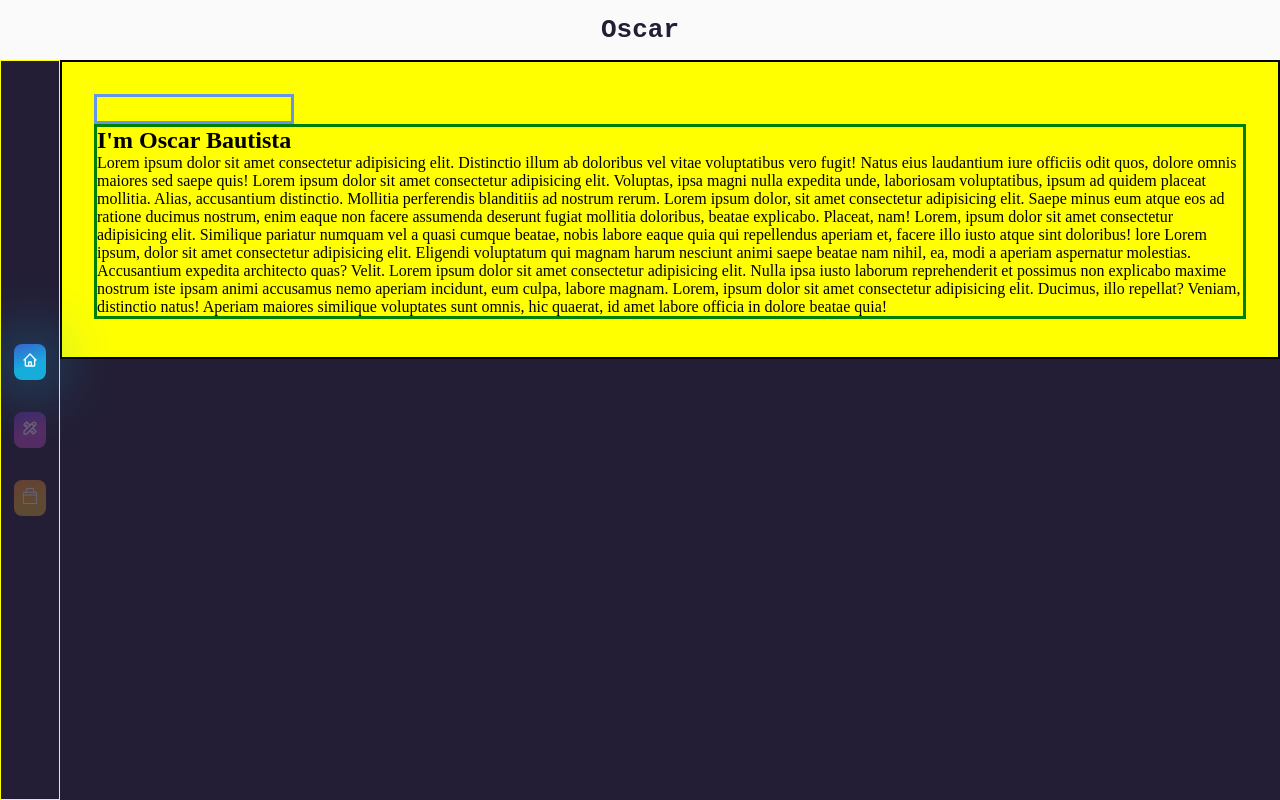
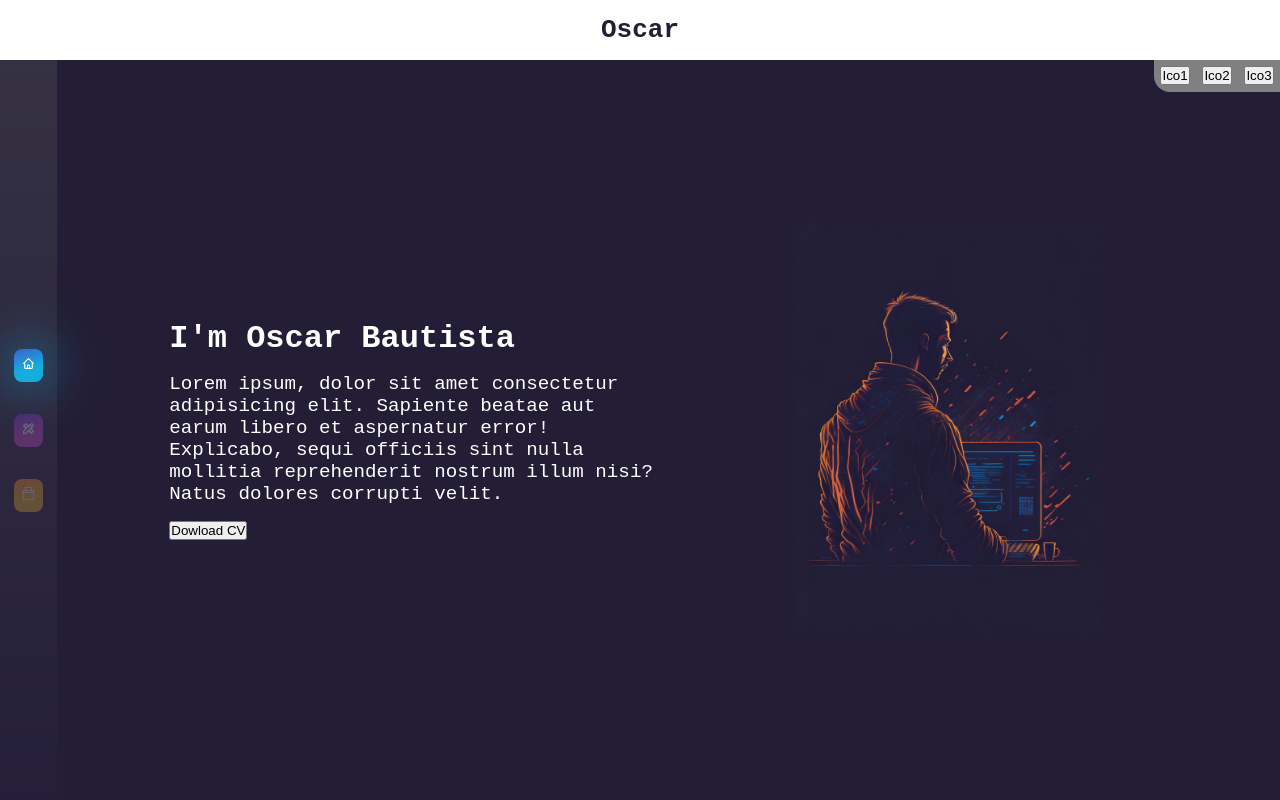
Before and after one commit to OscarCodev/my-portafolio, a React (Vite) app: page / in a window 1280 px wide. Built offline with nearby package versions, Linux system fonts and the light colour scheme.

Commit message:
añadiendo estilos principales

```diff
--- a/src/components/GlobalStyle.jsx
+++ b/src/components/GlobalStyle.jsx
@@ -1,4 +1,4 @@
-import {createGlobalStyle} from 'styled-components'
+import { createGlobalStyle } from "styled-components";
 
 export const GlobalStyle = createGlobalStyle`
     *{
@@ -6,4 +6,26 @@ export const GlobalStyle = createGlobalStyle`
         padding: 0;
         box-sizing: border-box;
     }
-`
+    body{
+        font-family: monospace;
+    }
+    ::-webkit-scrollbar{
+        width: .4rem;
+    }
+    ::-webkit-scrollbar-thumb{
+        background-color: rgba(255,255,255,0.07);
+        border-radius: 4px;
+        &:hover{
+            background-color: rgba(255,255,255,0.09)
+        }
+    }
+    ::-webkit-scrollbar-track{
+        background: rgb(41, 32, 74);
+        background: linear-gradient(
+            0deg,
+            rgba(41, 32, 74, 0.26) 0%,
+            rgba(105, 105, 105, 0.26) 100%
+        );
+    }
+
+`;
--- a/src/components/pages/HomeScreen.jsx
+++ b/src/components/pages/HomeScreen.jsx
@@ -6,49 +6,74 @@ import imagenProgramador from "../../assets/Programer.jpg";
 export default function HomeScreen() {
   return (
     <ContainerPrincipal>
-      <ContenedorIcons />
       <Presentacion>
         <h2>I'm Oscar Bautista</h2>
-        <p>Lorem ipsum dolor sit amet consectetur adipisicing elit. Distinctio illum ab doloribus vel vitae voluptatibus vero fugit! Natus eius laudantium iure officiis odit quos, dolore omnis maiores sed saepe quis! Lorem ipsum dolor sit amet consectetur adipisicing elit. Voluptas, ipsa magni nulla expedita unde, laboriosam voluptatibus, ipsum ad quidem placeat mollitia. Alias, accusantium distinctio. Mollitia perferendis blanditiis ad nostrum rerum. Lorem ipsum dolor, sit amet consectetur adipisicing elit. Saepe minus eum atque eos ad ratione ducimus nostrum, enim eaque non facere assumenda deserunt fugiat mollitia doloribus, beatae explicabo. Placeat, nam! Lorem, ipsum dolor sit amet consectetur adipisicing elit. Similique pariatur numquam vel a quasi cumque beatae, nobis labore eaque quia qui repellendus aperiam et, facere illo iusto atque sint doloribus! lore
-          Lorem ipsum, dolor sit amet consectetur adipisicing elit. Eligendi voluptatum qui magnam harum nesciunt animi saepe beatae nam nihil, ea, modi a aperiam aspernatur molestias. Accusantium expedita architecto quas? Velit. Lorem ipsum dolor sit amet consectetur adipisicing elit. Nulla ipsa iusto laborum reprehenderit et possimus non explicabo maxime nostrum iste ipsam animi accusamus nemo aperiam incidunt, eum culpa, labore magnam.
-          Lorem, ipsum dolor sit amet consectetur adipisicing elit. Ducimus, illo repellat? Veniam, distinctio natus! Aperiam maiores similique voluptates sunt omnis, hic quaerat, id amet labore officia in dolore beatae quia!
+        <p>
+          Lorem ipsum, dolor sit amet consectetur adipisicing elit. Sapiente
+          beatae aut earum libero et aspernatur error! Explicabo, sequi officiis
+          sint nulla mollitia reprehenderit nostrum illum nisi? Natus dolores
+          corrupti velit.
         </p>
+        <button>Dowload CV</button>
       </Presentacion>
       <ContenedorImg>
-
+        <img src={imagenProgramador} alt="programador" />
       </ContenedorImg>
     </ContainerPrincipal>
   );
 }
 
-//Necesariamente deben de tener este componente todas
-//las pantallas
 const ContainerPrincipal = styled.div`
-  //flex-grow: 1;
   height: auto;
   display: flex;
   flex-direction: column;
-  padding: 2rem;
-  background-color: yellow;
-  border: 2px solid black;
-  overflow-y: auto;
+  @media (min-width: 992px) {
+    height: calc(100vh - 60px);
+    flex-direction: row;
+    justify-content: center;
+    padding: 0 5rem;
+  }
 `;
 
-const ContenedorIcons = styled.div`
-  width: 200px;
-  height: 30px;
-  border: 3px solid cornflowerblue;
-`;
 
 const Presentacion = styled.div`
-  flex-grow: 0.6;
-  border: 3px solid green;
+  margin: 0 2rem;
+  //border: 1px solid green;
+  color: white;
+  display: flex;
+  flex-direction: column;
+  align-items: center;
+  h2 {
+    font-size: 2rem;
+    margin: 1rem 0;
+  }
+  p {
+    margin-bottom: 1rem;
+    text-align: left;
+    font-size: 1.2rem;
+  }
+  button {
+    margin-bottom: 1rem;
+  }
+  @media (min-width: 992px) {
+    justify-content: center;
+    align-items: flex-start;
+    width: 80%;
+    p{
+      text-align: left;
+    }
+  }
 `;
 
 const ContenedorImg = styled.div`
-  flex-grow: 1;
-  border: 3px solid yellow;
+  margin: 0 2rem;
+  //border: 1px solid yellow;
+  display: flex;
+  justify-content: center;
+  align-items: center;
   img {
-    width: 200px;
+    width: 70%;
+  }
+  @media (min-width: 992px) {
   }
 `;
--- a/src/components/pages/TecnologiesScreen.jsx
+++ b/src/components/pages/TecnologiesScreen.jsx
@@ -16,6 +16,5 @@ export default function TecnologiesScreen() {
 }
 
 const ContainerPage = styled.div`
-  flex-grow: 1;
-  background: green;
+  padding: 2rem;
 `;
--- a/src/components/uis/Header.jsx
+++ b/src/components/uis/Header.jsx
@@ -22,7 +22,7 @@ const HeaderSup = styled.div`
 const ContainerHeader = styled.div`
   width: 100%;
   height: 60px;
-  background: #fafafa;
+  background: F9F9F9;
   display: flex;
   justify-content: center;
   align-items: center;
--- a/src/components/uis/Navbar.jsx
+++ b/src/components/uis/Navbar.jsx
@@ -28,13 +28,19 @@ export default function Navbar() {
 const Options = styled.div`
   width: 100%;
   height: 60px;
-  border: 1px solid yellow;
   display: flex;
   justify-content: space-evenly;
   align-items: center;
+  background: rgb(41, 32, 74);
+  background: linear-gradient(
+    0deg,
+    rgba(41, 32, 74, 0.26) 0%,
+    rgba(105, 105, 105, 0.26) 100%
+  );
+  //border: 1px solid white;
   //computadora
   @media (min-width: 992px) {
-    max-width: 60px;
+    width: 60px;
     height: 100%;
     flex-direction: column;
     justify-content: center;
@@ -51,7 +57,10 @@ const Option = css`
   &.active {
     opacity: 1;
   }
-  @media (min-width: 992px){
+  &:hover:not(.active){
+    opacity: 0.5;
+  }
+  @media (min-width: 992px) {
     margin: 1rem 0;
   }
 `;
@@ -67,6 +76,7 @@ const Option1 = styled(NavLink)`
   &.active {
     filter: drop-shadow(0 0 2em rgb(22, 173, 221));
   }
+
 `;
 
 const Option2 = styled(NavLink)`
--- a/src/components/uis/ViewPages.jsx
+++ b/src/components/uis/ViewPages.jsx
@@ -7,6 +7,11 @@ import RoutesConfig from "../../RoutesConfig";
 export default function ViewPages() {
   return (
     <Principal>
+      <ContenedorIcons>
+        <button>Ico1</button>
+        <button>Ico2</button>
+        <button>Ico3</button>
+      </ContenedorIcons>
       <RoutesConfig />
     </Principal>
   );
@@ -18,7 +23,21 @@ const Principal = styled.div`
   width: 100%;
   height: calc(100vh - 120px);
   overflow-y: auto;
+  position: relative;
   @media (min-width: 992px) {
     height: calc(100vh - 60px);
   }
 `;
+
+const ContenedorIcons = styled.div`
+  position: absolute;
+  top: 0;
+  right: 0;
+  width: auto;
+  height: auto;
+  border-bottom-left-radius: 1rem;
+  background-color: gray;
+  button{
+    margin: .4rem;
+  }
+`;
```
